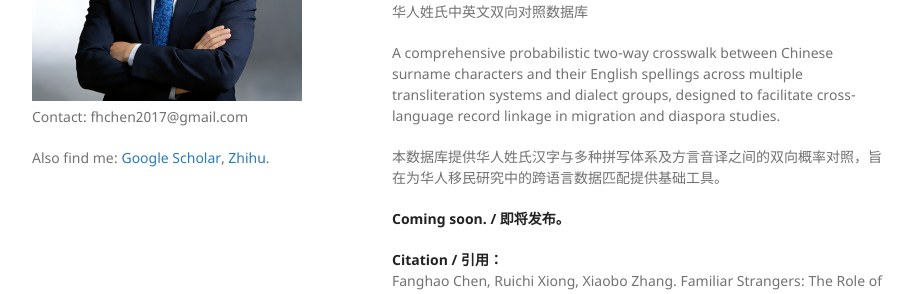
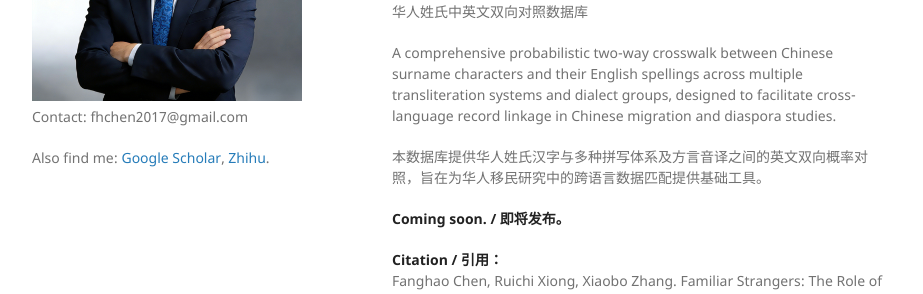
Before and after one commit to FanghaoChen/homepage, a Jekyll site: the page built from links.md, in a window 1280 px wide and 900 px high. Shown: the part 361-655 px from the top of the window, without its empty margins (178-1101 px from the left). Built offline with Jekyll 4.4.1, drawn with Linux system fonts in a browser that asks for light colours; our own code applies the rules of GitHub Pages for plain Markdown files.

Commit message:
Update links.md

```diff
--- a/links.md
+++ b/links.md
@@ -11,9 +11,9 @@ All datasets shared on this page are freely available for academic use. Please c
 ### Chinese Character–English Spelling Two-way Crosswalk for Chinese Surnames ###
 华人姓氏中英文双向对照数据库
 
-A comprehensive probabilistic two-way crosswalk between Chinese surname characters and their English spellings across multiple transliteration systems and dialect groups, designed to facilitate cross-language record linkage in migration and diaspora studies.
+A comprehensive probabilistic two-way crosswalk between Chinese surname characters and their English spellings across multiple transliteration systems and dialect groups, designed to facilitate cross-language record linkage in Chinese migration and diaspora studies.
 
-本数据库提供华人姓氏汉字与多种拼写体系及方言音译之间的双向概率对照，旨在为华人移民研究中的跨语言数据匹配提供基础工具。
+本数据库提供华人姓氏汉字与多种拼写体系及方言音译之间的英文双向概率对照，旨在为华人移民研究中的跨语言数据匹配提供基础工具。
 
 **Coming soon. / 即将发布。**
 
```
